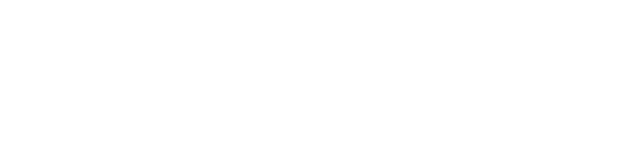
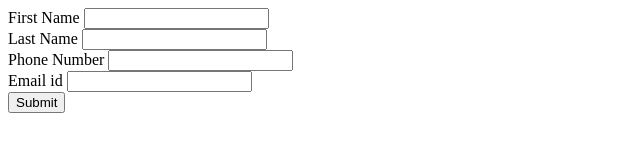
Before and after one commit to acciojob/form-login-2-tauheed0110, a website: page main.html in a window 1280 px wide. Shown: the whole page, without its empty margins (0-640 px from the left). Drawn offline with Linux system fonts and the light colour scheme.

Commit message:
created a submission

```diff
--- a/main.html
+++ b/main.html
@@ -8,6 +8,21 @@
 
 <body>
 	<!-- the entire body must be written by student -->
+    <form action="" method="post" id="MyForm">
+        <label for="First Name">First Name</label>
+        <input type="text" id="First Name" name="First Name" required><br>
+
+        <label for="Last Name">Last Name</label>
+        <input type="text" id="Last Name" name="Last Name" required><br>
+
+        <label for="Phone Number">Phone Number</label>
+        <input type="text" id="Phone Number" name="Phone Number" required><br>
+
+        <label for="Email id">Email id</label>
+        <input type="email" id="Email id" name="Email id" required><br>
+
+        <button type="submit" id="submit" onclick="showDataAlert()">Submit</button>
+    </form>
     <script type="text/javascript" src="./script.js">
 </script>
 
--- a/script.js
+++ b/script.js
@@ -1 +1,26 @@
-//your JS code here. If required.
+const fname = document.getElementById("First Name");
+const lname = document.getElementById("Last Name");
+const phone = document.getElementById("Phone Number");
+const email = document.getElementById("Email id");
+
+const data = {
+    fname: "",
+    lname: "",
+    phone: "",
+    email: ""
+}
+
+function showDataAlert(){
+    data.fname = fname.value;
+    data.lname = lname.value;
+    data.phone = phone.value;
+    data.email = email.value;
+
+    alert(`First Name: ${data.fname} Last Name: ${data.lname} Phone Number: ${data.phone} Email ID: ${data.email}`);
+}
+
+window.onload = ()=>{
+    document.getElementById("MyForm").onsubmit = (e)=>{
+        e.preventDefault();
+    }
+}
```
